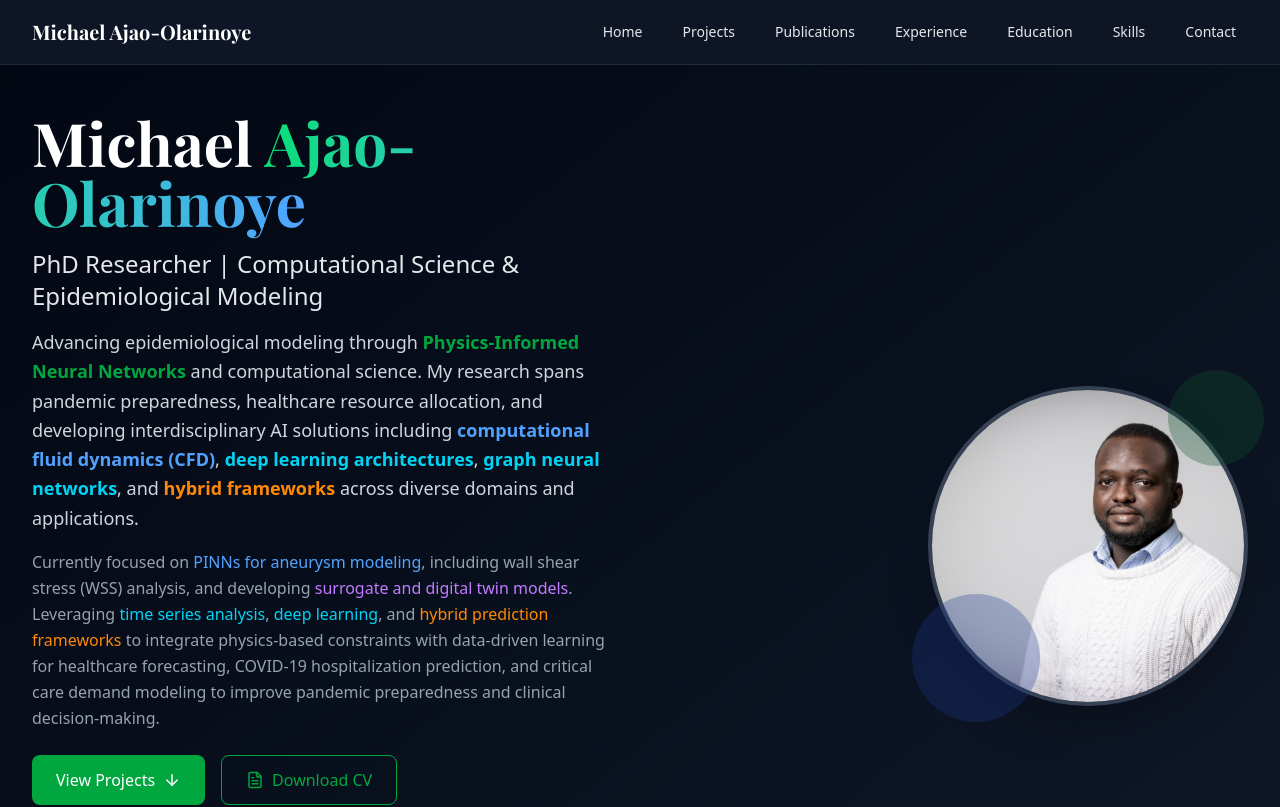
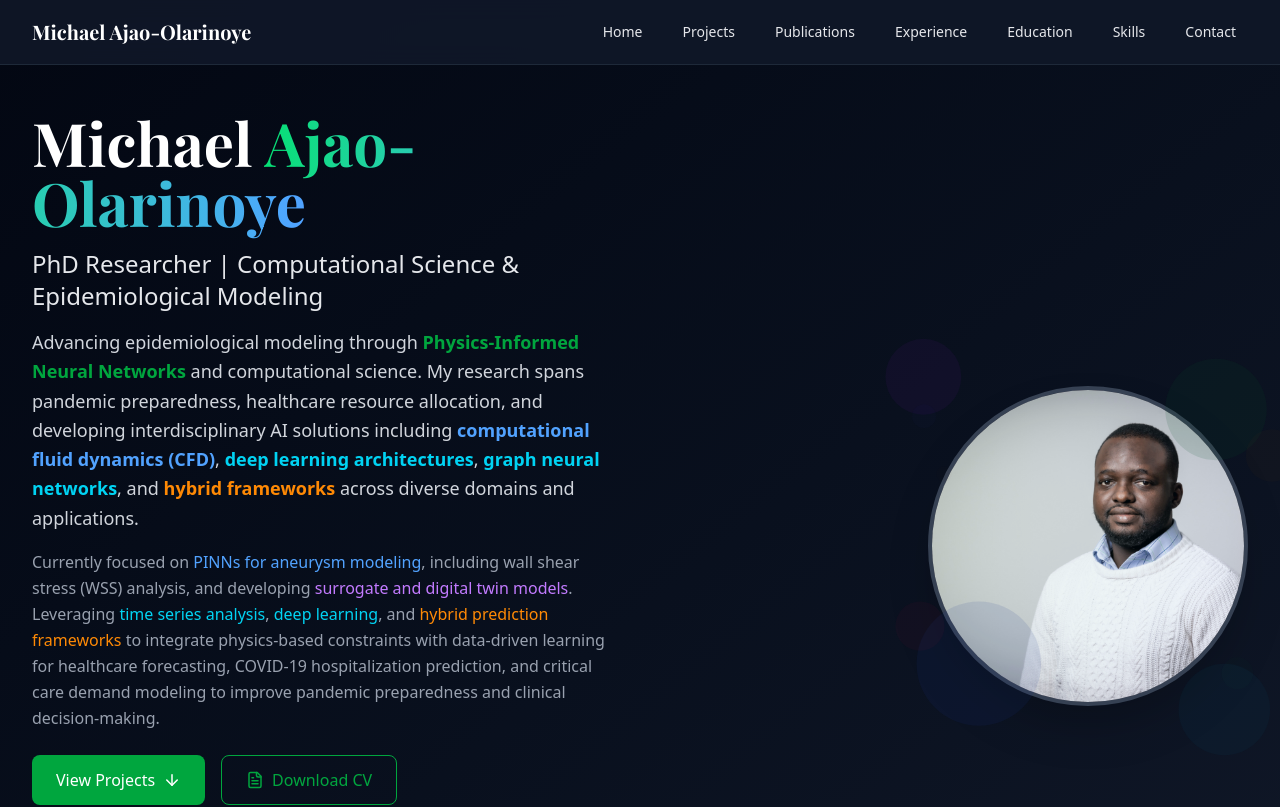
Before and after one commit to michaelajao/michaelajao.github.io, a Next.js app: page / in a window 1280 px wide. Shown: the top 807 px of the page. Built offline with nearby package versions, Linux system fonts and the light colour scheme; a web font is replaced by a local one.

Commit message:
Enhance Hero component with animated decorative bubbles and a glowing profile image. Added multiple motion divs for improved visual effects and ambience, creating a more dynamic user experience.

```diff
--- a/src/components/Hero.tsx
+++ b/src/components/Hero.tsx
@@ -175,7 +175,9 @@ export default function Hero() {
             className="flex justify-center lg:justify-end"
           >
             <div className="relative">
-              <div className="w-80 h-80 rounded-full overflow-hidden border-4 border-gray-700 shadow-2xl">
+              {/* Profile Image with subtle glow */}
+              <div className="w-80 h-80 rounded-full overflow-hidden border-4 border-gray-700 shadow-2xl relative">
+                <div className="absolute inset-0 rounded-full bg-gradient-to-r from-green-600/10 to-blue-600/10 animate-pulse"></div>
                 <Image
                   src="/profile-image.jpg"
                   alt="Michael Ajao-Olarinoye"
@@ -185,9 +187,136 @@ export default function Hero() {
                   priority
                 />
               </div>
-              {/* Decorative elements */}
-              <div className="absolute -top-4 -right-4 w-24 h-24 bg-green-900/30 rounded-full"></div>
-              <div className="absolute -bottom-4 -left-4 w-32 h-32 bg-blue-900/30 rounded-full"></div>
+              {/* Animated Decorative Bubbles */}
+              <motion.div
+                className="absolute -top-4 -right-4 w-24 h-24 bg-green-900/30 rounded-full"
+                animate={{
+                  y: [0, -15, 0],
+                  scale: [1, 1.1, 1],
+                  opacity: [0.3, 0.5, 0.3]
+                }}
+                transition={{
+                  duration: 4,
+                  repeat: Infinity,
+                  ease: "easeInOut"
+                }}
+              />
+              <motion.div
+                className="absolute -bottom-4 -left-4 w-32 h-32 bg-blue-900/30 rounded-full"
+                animate={{
+                  y: [0, 20, 0],
+                  x: [0, 10, 0],
+                  scale: [1, 0.9, 1],
+                  opacity: [0.3, 0.6, 0.3]
+                }}
+                transition={{
+                  duration: 5,
+                  repeat: Infinity,
+                  ease: "easeInOut",
+                  delay: 1
+                }}
+              />
+              <motion.div
+                className="absolute -top-8 -left-8 w-16 h-16 bg-purple-900/25 rounded-full"
+                animate={{
+                  y: [0, -10, 0],
+                  x: [0, -5, 0],
+                  scale: [1, 1.2, 1],
+                  opacity: [0.25, 0.4, 0.25]
+                }}
+                transition={{
+                  duration: 3.5,
+                  repeat: Infinity,
+                  ease: "easeInOut",
+                  delay: 2
+                }}
+              />
+              <motion.div
+                className="absolute -bottom-8 -right-6 w-20 h-20 bg-cyan-900/25 rounded-full"
+                animate={{
+                  y: [0, 12, 0],
+                  x: [0, -8, 0],
+                  scale: [1, 1.15, 1],
+                  opacity: [0.25, 0.45, 0.25]
+                }}
+                transition={{
+                  duration: 4.5,
+                  repeat: Infinity,
+                  ease: "easeInOut",
+                  delay: 0.5
+                }}
+              />
+              <motion.div
+                className="absolute top-12 -right-12 w-12 h-12 bg-yellow-900/20 rounded-full"
+                animate={{
+                  y: [0, -8, 0],
+                  scale: [1, 1.3, 1],
+                  opacity: [0.2, 0.35, 0.2]
+                }}
+                transition={{
+                  duration: 3,
+                  repeat: Infinity,
+                  ease: "easeInOut",
+                  delay: 1.5
+                }}
+              />
+              <motion.div
+                className="absolute bottom-16 -left-10 w-14 h-14 bg-pink-900/20 rounded-full"
+                animate={{
+                  y: [0, 15, 0],
+                  x: [0, 5, 0],
+                  scale: [1, 0.85, 1],
+                  opacity: [0.2, 0.4, 0.2]
+                }}
+                transition={{
+                  duration: 6,
+                  repeat: Infinity,
+                  ease: "easeInOut",
+                  delay: 3
+                }}
+              />
+
+              {/* Micro bubbles for extra ambience */}
+              <motion.div
+                className="absolute top-6 -left-4 w-6 h-6 bg-indigo-900/15 rounded-full"
+                animate={{
+                  y: [0, -6, 0],
+                  opacity: [0.15, 0.3, 0.15]
+                }}
+                transition={{
+                  duration: 2.5,
+                  repeat: Infinity,
+                  ease: "easeInOut",
+                  delay: 0.8
+                }}
+              />
+              <motion.div
+                className="absolute bottom-6 -right-2 w-8 h-8 bg-teal-900/15 rounded-full"
+                animate={{
+                  y: [0, 8, 0],
+                  x: [0, -3, 0],
+                  opacity: [0.15, 0.25, 0.15]
+                }}
+                transition={{
+                  duration: 3.2,
+                  repeat: Infinity,
+                  ease: "easeInOut",
+                  delay: 2.5
+                }}
+              />
+              <motion.div
+                className="absolute top-20 left-2 w-4 h-4 bg-orange-900/12 rounded-full"
+                animate={{
+                  scale: [1, 1.4, 1],
+                  opacity: [0.12, 0.25, 0.12]
+                }}
+                transition={{
+                  duration: 2.8,
+                  repeat: Infinity,
+                  ease: "easeInOut",
+                  delay: 1.2
+                }}
+              />
             </div>
           </motion.div>
         </div>
```
